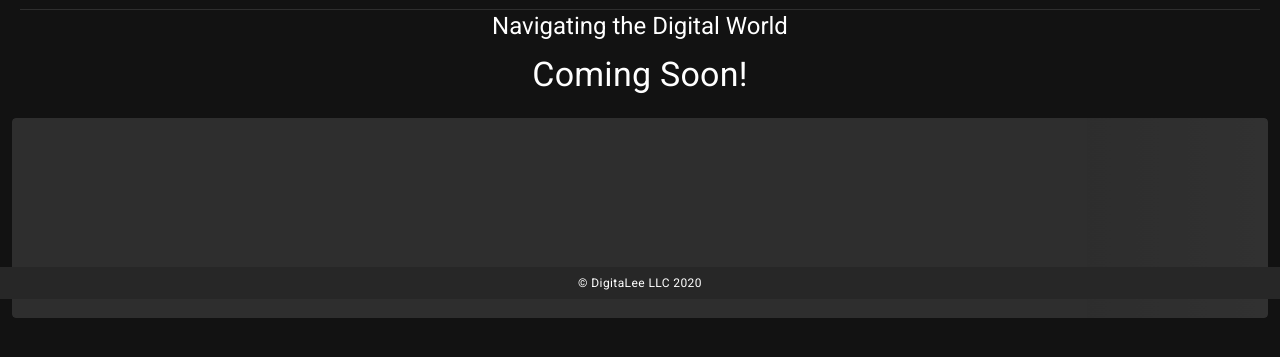
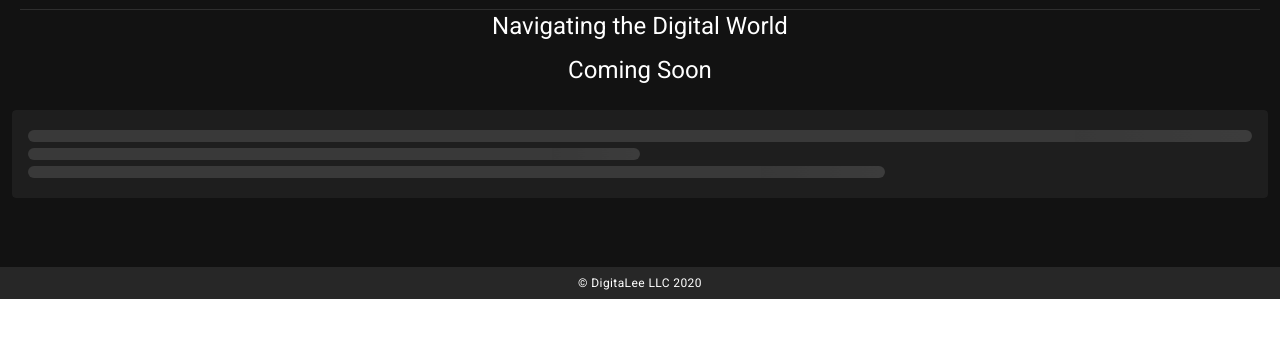
Before and after one commit to justjo120/digitalee, a Nuxt app: page /portfolio in a window 1280 px wide. Shown: the part 501-858 px from the top of the page. After the commit the page ends 800 px from the top, so only its background shows below. Built offline with nearby package versions, Linux system fonts and the light colour scheme.

Commit message:
feat: add more portfolio

```diff
--- a/pages/portfolio/index.vue
+++ b/pages/portfolio/index.vue
@@ -1,13 +1,13 @@
 <template>
   <v-row>
     <v-col cols="12" class="d-flex justify-center">
-      <div class="display-1">
-        Coming Soon!
+      <div class="headline">
+        Coming Soon
       </div>
     </v-col>
     <v-col cols="12">
       <v-skeleton-loader
-        type="image"
+        type="list-item-three-line"
       />
     </v-col>
   </v-row>
--- a/tsconfig.json
+++ b/tsconfig.json
@@ -81,6 +81,7 @@
     "skipLibCheck": true,
   },
   "exclude": [
-    "static/sw.js"
+    "static/sw.js",
+    "node_modules/"
   ]
 }
```
